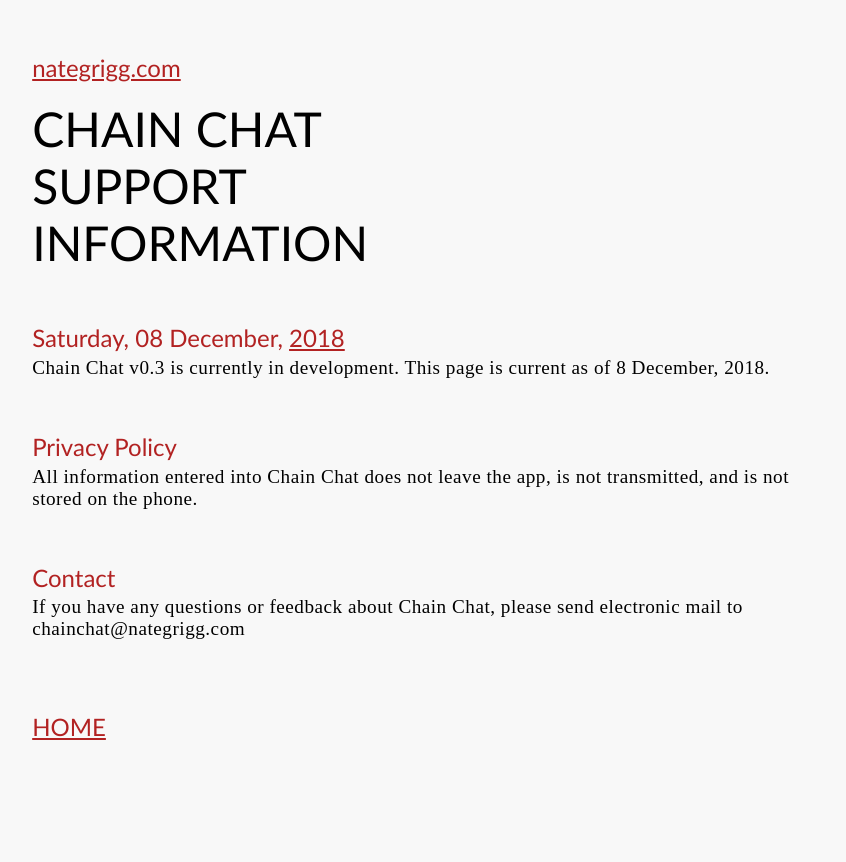
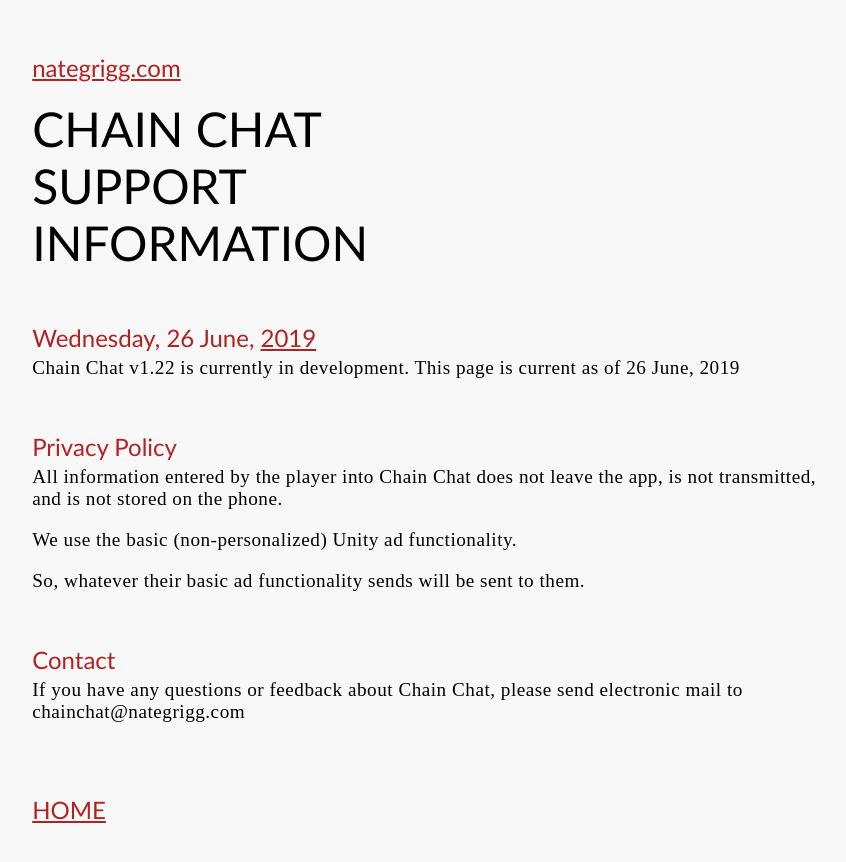
Before and after one commit to n8mob/n8mob.github.io, a Jekyll site: the page built from apps/chainchat.md, in a window 1280 px wide. Shown: the top 862 px of the page, without its empty margins (19-865 px from the left). Built offline with Jekyll 4.4.1, drawn with Linux system fonts in a browser that asks for light colours.

Commit message:
Update chain chat page

```diff
--- a/apps/chainchat.md
+++ b/apps/chainchat.md
@@ -1,15 +1,19 @@
 ---
 layout: post
 title: Chain Chat Support Information
-date: 2018-12-08
+date: 2019-06-26
 ---
 
-Chain Chat v0.3 is currently in development.
-This page is current as of 8 December, 2018.
+Chain Chat v1.22 is currently in development.
+This page is current as of 26 June, 2019
 
 ## Privacy Policy
 
-All information entered into Chain Chat does not leave the app, is not transmitted, and is not stored on the phone.
+All information entered by the player into Chain Chat does not leave the app, is not transmitted, and is not stored on the phone.
+
+We use the basic (non-personalized) Unity ad functionality.
+
+So, whatever their basic ad functionality sends will be sent to them.
 
 ## Contact
 If you have any questions or feedback about Chain Chat, please send electronic mail to chainchat@nategrigg.com
```
